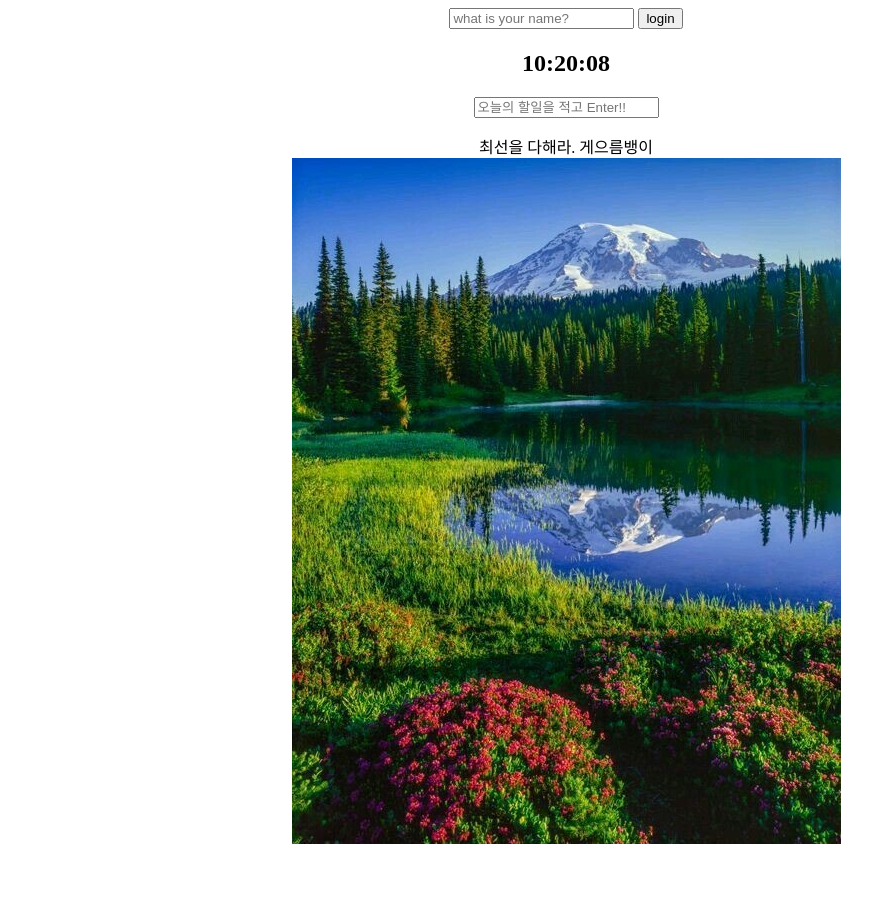
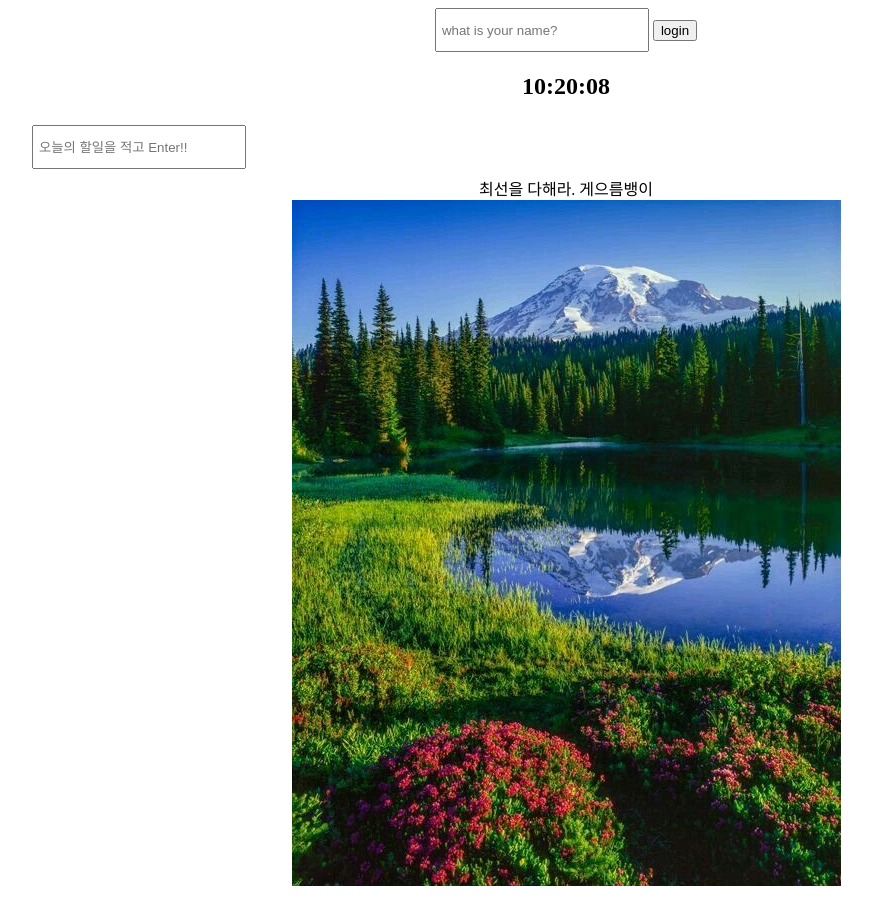
Before and after one commit to ajou9770/javacoding, a plain HTML site: page index.html in a window 1280 px wide. Shown: the whole page, without its empty margins (74-946 px from the left). Before the commit the page ends 856 px from the top, so only its background shows below. Drawn offline with Linux system fonts and the light colour scheme.

Commit message:
Update style.css

```diff
--- a/style.css
+++ b/style.css
@@ -17,9 +17,23 @@ body {
 #span {
  font-size: medium;
  font-family: 'Courier New', Courier, monospace;
- font-weight: 500;
+ font-weight: 600;
 }
 #li {
     font-size: small;
     font-family: 'Lucida Sans', 'Lucida Sans Regular', 'Lucida Grande', 'Lucida Sans Unicode', Geneva, Verdana, sans-serif;
+    font-weight: 500;
 }
+input {
+    height: 30px;
+    width: 200px;
+    padding: 5px;
+}
+#todo-form {
+    text-align: center;
+    align-items: center;
+    height: 30px;
+    width: 400px;
+    padding: 5px;
+    font-size: large;
+}
```
